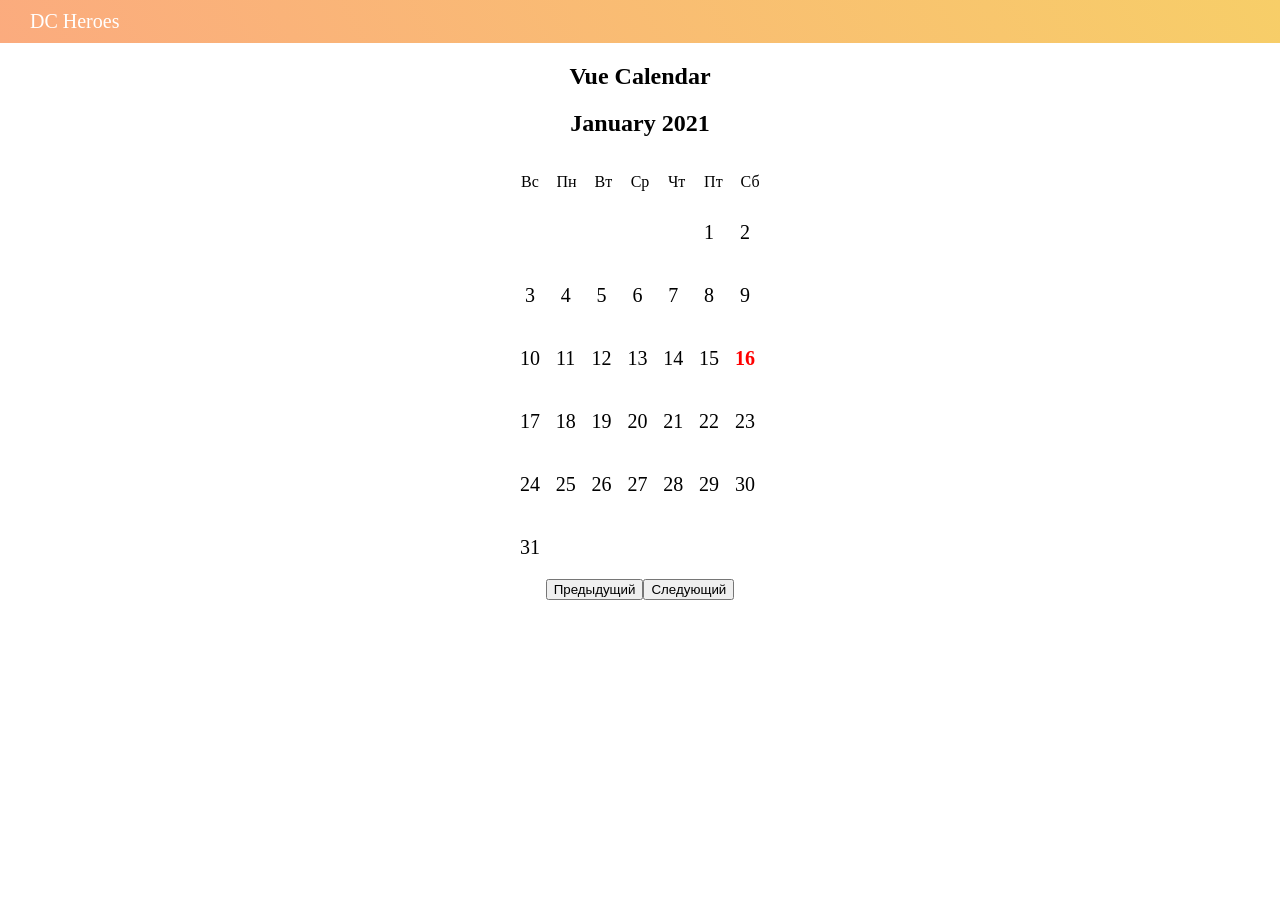
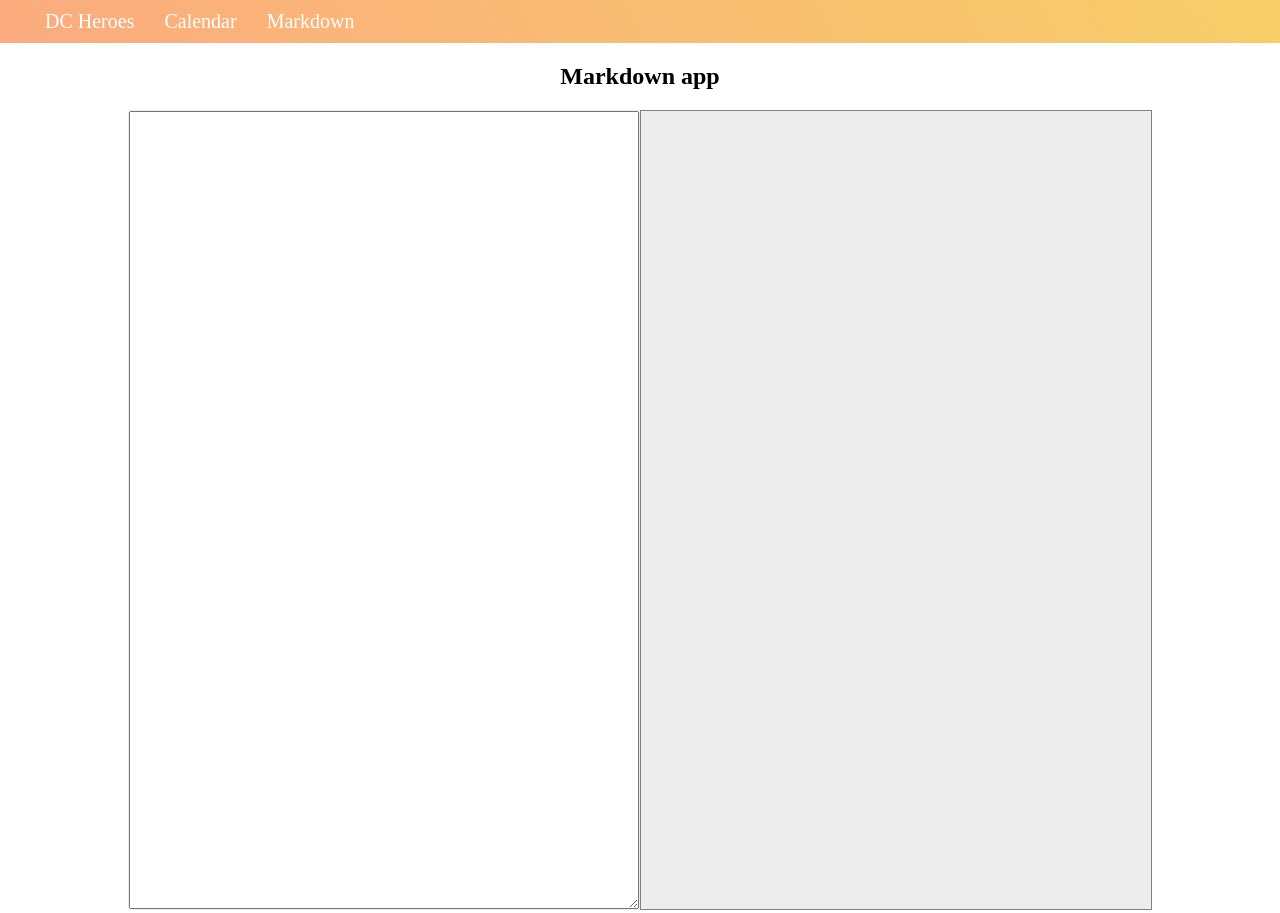
Before and after one commit to VRez-web/vue-ten-applications, a Vue app: page /markdown in a window 1280 px wide. Before the commit the page ends 800 px from the top, so only its background shows below. Built offline with nearby package versions, Linux system fonts and the light colour scheme.

Commit message:
second-step

```diff
--- a/package.json
+++ b/package.json
@@ -10,9 +10,11 @@
   "dependencies": {
     "autoprefixer": "^10.1.0",
     "core-js": "^3.6.5",
+    "marked": "^1.2.7",
     "postcss": "^8.2.1",
     "tailwindcss": "^2.0.2",
-    "vue": "^3.0.0"
+    "vue": "^3.0.0",
+    "vue-router": "^4.0.2"
   },
   "devDependencies": {
     "@vue/cli-plugin-babel": "~4.5.0",
--- a/src/App.vue
+++ b/src/App.vue
@@ -1,15 +1,13 @@
 <template>
   <AppHeader />
-  <!-- <DcHeroes /> -->
-  <Calendar />
+
+  <router-view></router-view>
 </template>
 
 <script>
 import AppHeader from "./components/AppHeader";
-import Calendar from './components/Calendar';
-// import DcHeroes from "./components/DcHeroes";
 export default {
-  components: { AppHeader,Calendar },
+  components: { AppHeader },
   mounted() {},
 };
 </script>
--- a/src/components/AppHeader.vue
+++ b/src/components/AppHeader.vue
@@ -1,13 +1,29 @@
 <template>
   <header class="header">
     <nav class="header__nav">
-        <a href="#"> DC Heroes</a>
+      <router-link
+        class="header__nav-link"
+        :to="item.to"
+        v-for="item in list"
+        :key="item.to"
+        >{{ item.title }}</router-link
+      >
     </nav>
   </header>
 </template>
 
 <script>
-export default {};
+export default {
+  data() {
+    return {
+      list: [
+        { title: " DC Heroes", to: "/dcHeroes" },
+        { title: "Calendar", to: "/calendar" },
+        { title: "Markdown", to: "/markdown" },
+      ],
+    };
+  },
+};
 </script>
 
 <style  scoped>
@@ -16,12 +32,14 @@ export default {};
   padding: 10px 30px;
   background-color: #fbab7e;
   background-image: linear-gradient(62deg, #fbab7e 0%, #f7ce68 100%);
-  color:#fff;
+  color: #fff;
   font-size: 20px;
-
 }
-.header a{
+.header a {
   text-decoration: none;
-   color:#fff;
+  color: #fff;
+}
+.header__nav-link {
+  margin: 0 15px;
 }
 </style>
--- a/src/main.js
+++ b/src/main.js
@@ -1,4 +1,8 @@
 import { createApp } from 'vue'
 import App from './App.vue'
+import router from './router'
 import './assets/style.css'
-createApp(App).mount('#app')
+
+const app=createApp(App)
+app.use(router)
+app.mount('#app')
--- /dev/null
+++ b/src/pages/Home.vue
@@ -0,0 +1,13 @@
+<template>
+  <h1>Добро пожаловать</h1>
+</template>
+
+<script>
+export default {
+
+}
+</script>
+
+<style>
+
+</style>
--- /dev/null
+++ b/src/pages/Markdown.vue
@@ -0,0 +1,68 @@
+<template>
+  <section class="markdown">
+    <h1 class="markdown__title">Markdown app</h1>
+    <div class="markdown__inner">
+      <article class="markdown__item">
+        <textarea :value="text" @input="update"></textarea>
+      </article>
+      <article class="markdown__item" v-html="markedText"></article>
+    </div>
+  </section>
+</template>
+
+<script>
+import marked from "marked";
+import debounce from "../utilities/mixins/debounce";
+export default {
+  mixins: [debounce],
+  data() {
+    return {
+      text: "",
+    };
+  },
+  computed: {
+    markedText() {
+      return marked(this.text);
+    },
+  },
+  methods: {
+    update(e) {
+      const task = () => (this.text = e.target.value);
+      this.debounce(task, 500);
+    },
+    debounce() {
+      console.log("im from markdown");
+    },
+  },
+};
+</script>
+
+<style>
+.markdown {
+  width: 100%;
+  display: flex;
+  flex-wrap: wrap;
+}
+.markdown__title {
+  text-align: center;
+  width: 100%;
+}
+.markdown__inner {
+  display: flex;
+  height: 100vh;
+  width: 80%;
+  margin: 0 auto;
+}
+.markdown__item {
+  width: 50%;
+  border: 1px solid rgba(80, 80, 80, 0.1);
+}
+.markdown__item:last-child {
+  background-color: rgba(80, 80, 80, 0.1);
+  border: 1px solid grey;
+}
+.markdown__item textarea {
+  width: 100%;
+  height: 100%;
+}
+</style>
--- /dev/null
+++ b/src/router.js
@@ -0,0 +1,32 @@
+import {
+    createRouter,
+    createWebHistory
+} from 'vue-router'
+import DcHearoes from './pages/DcHeroes'
+import Calendar from './pages/Calendar'
+import Home from './pages/Home'
+import Markdown from './pages/Markdown'
+
+const routes = [
+    {
+        path: '/',
+        component: Home
+    },
+    {
+        path: '/dcHeroes',
+        component: DcHearoes
+    },
+    {
+        path: '/calendar',
+        component: Calendar
+    },
+    {
+        path: '/markdown',
+        component: Markdown
+    },
+]
+const router = createRouter({
+    history: createWebHistory(),
+    routes,
+})
+export default router;
--- /dev/null
+++ b/src/utilities/mixins/debounce.js
@@ -0,0 +1,14 @@
+export default {
+    data() {
+        return {
+            timeout: ""
+        }
+    },
+    methods: {
+        debounce(func, wait = 1000) {
+            console.log('im from mixin')
+            clearTimeout(this.timeout);
+            this.timeout = setTimeout(func, wait);
+        },
+    }
+}
```
Also changed, not shown: src/pages/Calendar.vue (renamed from src/components/Calendar.vue), src/pages/DcHeroes.vue (renamed from src/components/DcHeroes.vue), 1 other file (tests, documents, lock files or other folders).
